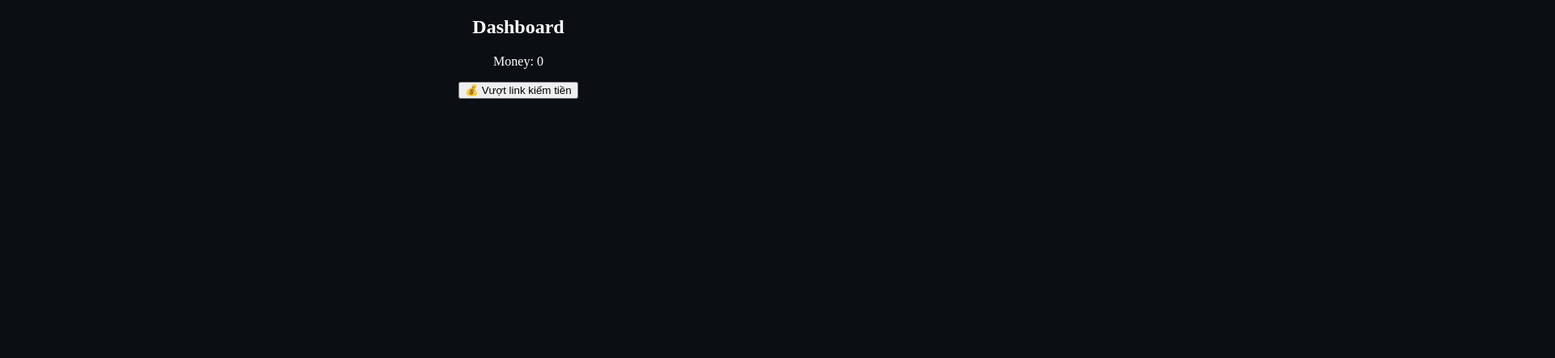
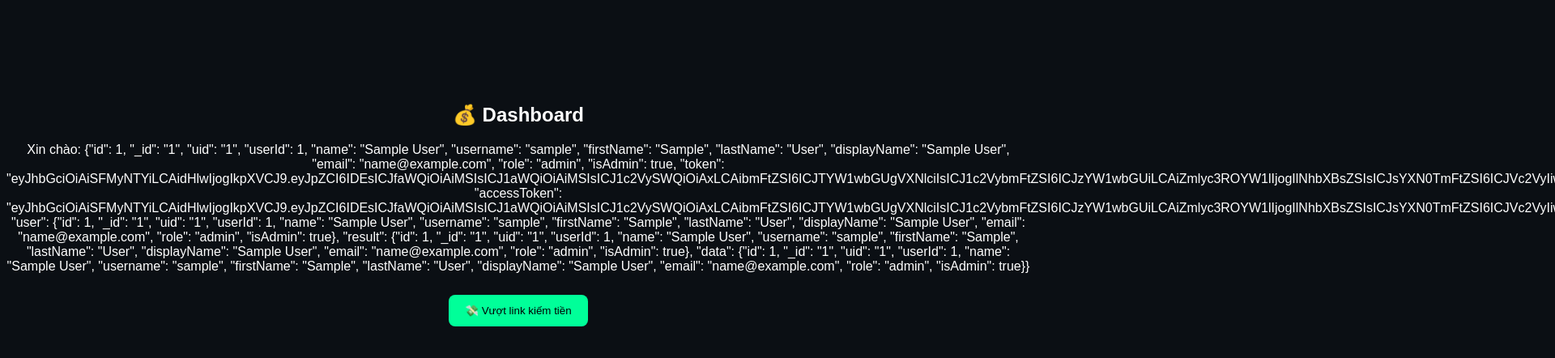
Before and after one commit to Rubysand99/website-kiemtien, a website: page dashboard.html in a window 1280 px wide. Shown: the top 442 px of the page at 81% size, 1920 px wide, since content can reach past the window. Drawn offline with Linux system fonts and the light colour scheme; sample sign-in values are in the browser's storage.

Commit message:
Update dashboard.html

```diff
--- a/dashboard.html
+++ b/dashboard.html
@@ -1,40 +1,50 @@
 <!DOCTYPE html>
 <html>
-<body style="background:#0b0f14;color:white;text-align:center">
+<head>
+<meta charset="UTF-8">
+<title>Dashboard</title>
 
-<h2>Dashboard</h2>
+<style>
+body{
+background:#0b0f14;
+color:white;
+text-align:center;
+padding-top:100px;
+font-family:Arial;
+}
+button{
+padding:12px 20px;
+background:#00ff99;
+border:none;
+border-radius:8px;
+margin:10px;
+}
+</style>
+</head>
 
-<p id="money">Money: 0</p>
+<body>
 
-<button onclick="earn()">💰 Vượt link kiếm tiền</button>
+<h2>💰 Dashboard</h2>
+
+<p>Xin chào: <span id="user"></span></p>
+
+<button onclick="earn()">💸 Vượt link kiếm tiền</button>
 
 <script>
-const API = "http://localhost:3000";
+
 let user = localStorage.getItem("user");
 
-// click → mở link
+if(!user){
+  alert("Đăng nhập trước!");
+  window.location.href="login.html";
+}
+
+document.getElementById("user").innerText = user;
+
 function earn(){
+  window.location.href = "https://link-target.net/1359000/25H5eIkwXq9L";
+}
 
-  window.open("https://link-target.net/1359000/25H5eIkwXq9L","_blank");
-
-  // sau 5s → cộng tiền
-  setTimeout(()=>{
-    fetch(API+"/reward",{
-      method:"POST",
-      headers:{"Content-Type":"application/json"},
-      body:JSON.stringify({username:user})
-    })
-    .then(r=>r.json())
-    .then(d=>{
-      if(d.msg=="wait"){
-        alert("⏳ Chờ 1 tiếng!");
-      }else{
-        document.getElementById("money").innerText = "Money: " + d.money;
-      }
-    });
-  },5000);
-
-}
 </script>
 
 </body>
```
